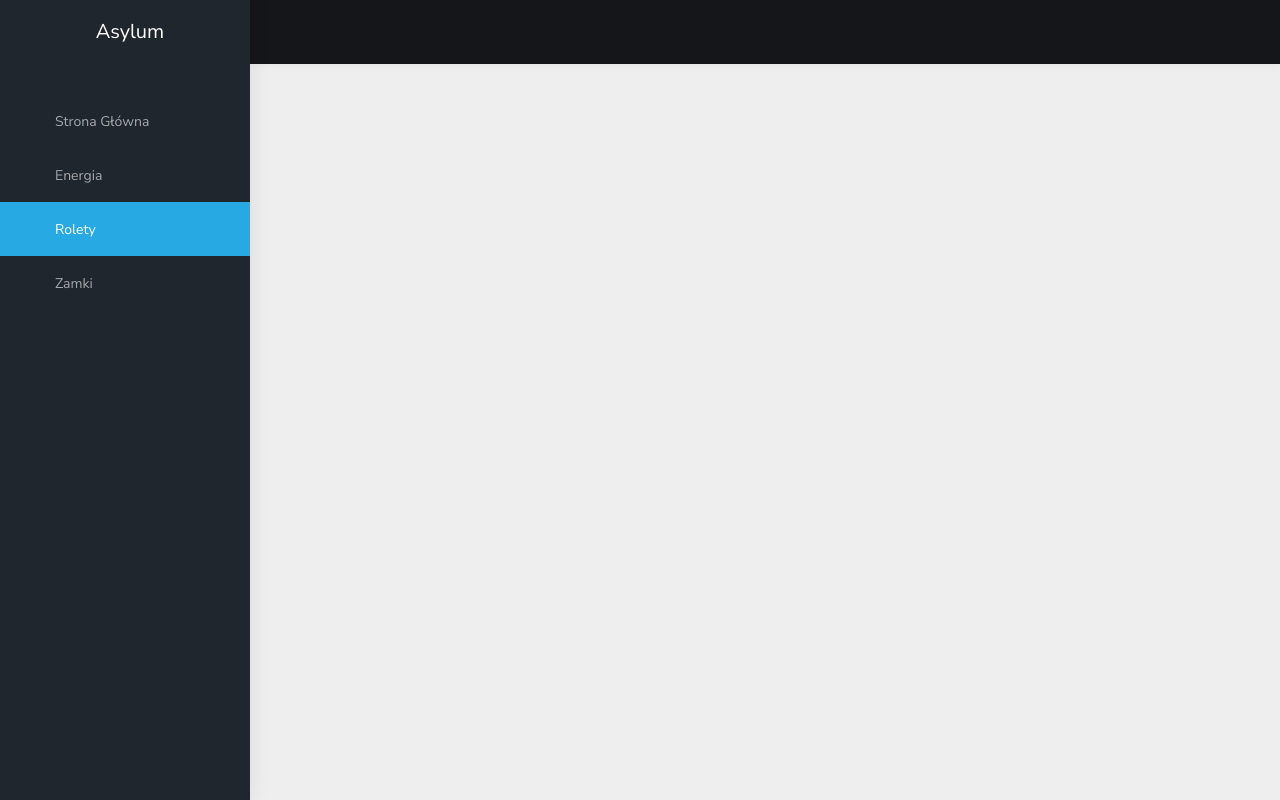
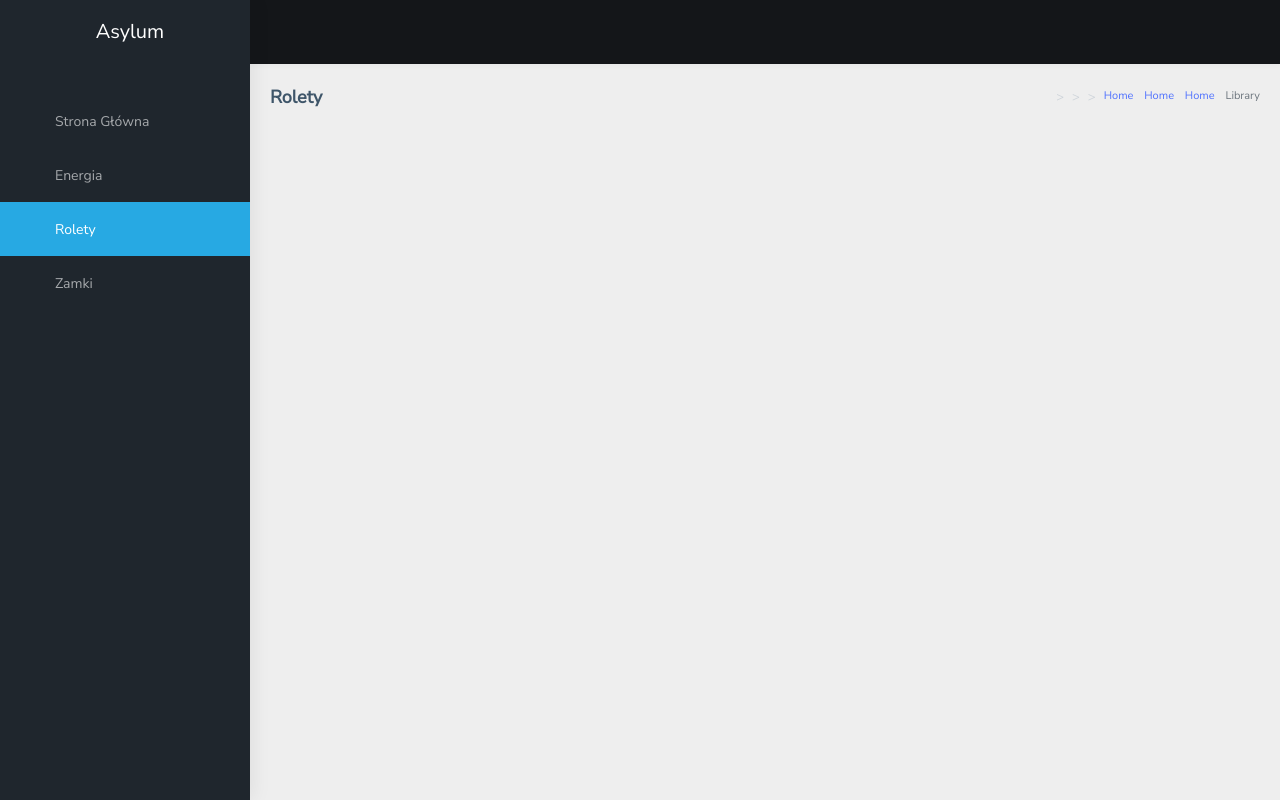
Before and after one commit to xThaid/Asylum, a Flask app: page /blinds in a window 1280 px wide. Run offline with Flask 2, Linux system fonts and the light colour scheme; some libraries are stand-ins or nearby versions.

Commit message:
Added breadcrumb

```diff
--- a/Asylum/routes.py
+++ b/Asylum/routes.py
@@ -9,23 +9,29 @@ def init_routes(app):
     @app.route('/', methods=['GET'])
     @app.route('/home', methods=['GET'])
     def home():
-        return render_template('home.html')
-
-    @app.route('/getConsumption', methods=['GET'])
-    def get_consumption():
-        res = requests.get('http://192.168.1.102').json()
-        return jsonify(res)
+        model={
+            'pageName': 'Strona Główna'
+        }
+        return render_template('home.html', model=model)
 
     @app.route('/energy', methods=['GET'])
     def energy():
         powerProduction = models.EnergyProduction.query.order_by(models.EnergyProduction.id.desc()).first();
-        print(powerProduction)
-        return render_template('energy.html')
+        model={
+            'pageName': 'Energia'
+        }
+        return render_template('energy.html', model=model)
 
     @app.route('/blinds', methods=['GET'])
     def blinds():
-        return render_template('blinds.html')
+        model={
+            'pageName': 'Rolety'
+        }
+        return render_template('blinds.html', model=model)
 
     @app.route('/locks', methods=['GET'])
     def locks():
-        return render_template('locks.html')
+        model={
+            'pageName': 'Zamki'
+        }
+        return render_template('locks.html', model=model)
--- a/Asylum/static/css/style.css
+++ b/Asylum/static/css/style.css
@@ -5,11 +5,19 @@ body{
     line-height: 1.5;
     color: #3e5569;
     text-align: left;
-    background-color: #eeeeee
+    background-color: #eeeeee;
+    text-rendering: optimizeLegibility;
+    -webkit-font-smoothing: antialiased;
+    -moz-osx-font-smoothing: grayscale;
 }
 #main-wrapper{
     width: 100vw;
     height: 100vh;
+}
+#page-wrapper{
+    height: calc(100vh - 64px);
+    width: calc(100vw - 250px);
+    margin-left: 250px;
 }
 #topbar{
     width: 100%;
@@ -65,7 +73,6 @@ body{
     margin: 0;
     padding: 0;
     display: flex;
-
 }
 .navbar-item:hover{
 
@@ -99,3 +106,38 @@ body{
 .navbar-text{
     font-size: 14px;
 }
+#page-breadcrumb{
+    width: 100%;
+    height: 68px;
+    display: flex;
+    align-items: center;
+    justify-content: space-between;
+    padding: 0 20px 0 20px;
+}
+#breadcrumb{
+    list-style: none;
+    margin: 0;
+    font-size: 11px;
+}
+#breadcrumb > li + li:before {
+    content: ">";
+    color: #ced4da;
+    font-size: 13px
+}
+.breadcrumb-item {
+    display: inline;
+}
+.breadcrumb-item a{
+    color: #4F71FE;
+}
+.breadcrumb-item a:hover{
+    color: #C899FF;
+    text-decoration: none;
+}
+.page-title{
+    display: inline;
+    padding: 0;
+    margin: 0;
+    font-size: 18px;
+    font-weight: 600;
+}
--- a/Asylum/templates/blinds.html
+++ b/Asylum/templates/blinds.html
@@ -9,8 +9,8 @@
     <div id="main-wrapper">
         {% include 'shared/topbar.html' %}
         {% include 'shared/sidebar.html' %}
-        <div class="page-wrapper">
-            {#% include 'shared/breadcrumb.html' %#}
+        <div id="page-wrapper">
+            {% include 'shared/breadcrumb.html' %}
             <div class="container-fluid">
 
             </div>
--- a/Asylum/templates/energy.html
+++ b/Asylum/templates/energy.html
@@ -9,8 +9,8 @@
     <div id="main-wrapper">
         {% include 'shared/topbar.html' %}
         {% include 'shared/sidebar.html' %}
-        <div class="page-wrapper">
-            {#% include 'shared/breadcrumb.html' %#}
+        <div id="page-wrapper">
+            {% include 'shared/breadcrumb.html' %}
             <div class="container-fluid">
 
             </div>
--- a/Asylum/templates/home.html
+++ b/Asylum/templates/home.html
@@ -9,8 +9,8 @@
     <div id="main-wrapper">
         {% include 'shared/topbar.html' %}
         {% include 'shared/sidebar.html' %}
-        <div class="page-wrapper">
-            {#% include 'shared/breadcrumb.html' %#}
+        <div id="page-wrapper">
+            {% include 'shared/breadcrumb.html' %}
             <div class="container-fluid">
 
             </div>
--- a/Asylum/templates/locks.html
+++ b/Asylum/templates/locks.html
@@ -9,8 +9,8 @@
     <div id="main-wrapper">
         {% include 'shared/topbar.html' %}
         {% include 'shared/sidebar.html' %}
-        <div class="page-wrapper">
-            {#% include 'shared/breadcrumb.html' %#}
+        <div id="page-wrapper">
+            {% include 'shared/breadcrumb.html' %}
             <div class="container-fluid">
 
             </div>
--- a/Asylum/templates/shared/breadcrumb.html
+++ b/Asylum/templates/shared/breadcrumb.html
@@ -1,17 +1,9 @@
- <div class="page-breadcrumb">
-    <div class="row">
-        <div class="col-12 d-flex no-block align-items-center">
-            <h4 class="page-title">{{ name }}</h4>
-            <div class="ml-auto text-right">
-                <nav aria-label="breadcrumb">
-                    <ol class="breadcrumb">
-                        <li class="breadcrumb-item"><a href="#">Home</a></li>
-                        <li class="breadcrumb-item"><a href="#">Home</a></li>
-                        <li class="breadcrumb-item"><a href="#">Home</a></li>
-                        <li class="breadcrumb-item active" aria-current="page">Library</li>
-                    </ol>
-                </nav>
-            </div>
-        </div>
-    </div>
+<div id="page-breadcrumb">
+    <h4 class="page-title">{{ model["pageName"] }}</h4>
+    <ol id="breadcrumb">
+        <li class="breadcrumb-item"><a href="#">Home</a></li>
+        <li class="breadcrumb-item"><a href="#">Home</a></li>
+        <li class="breadcrumb-item"><a href="#">Home</a></li>
+        <li class="breadcrumb-item active" aria-current="page">Library</li>
+    </ol>
 </div>
```
